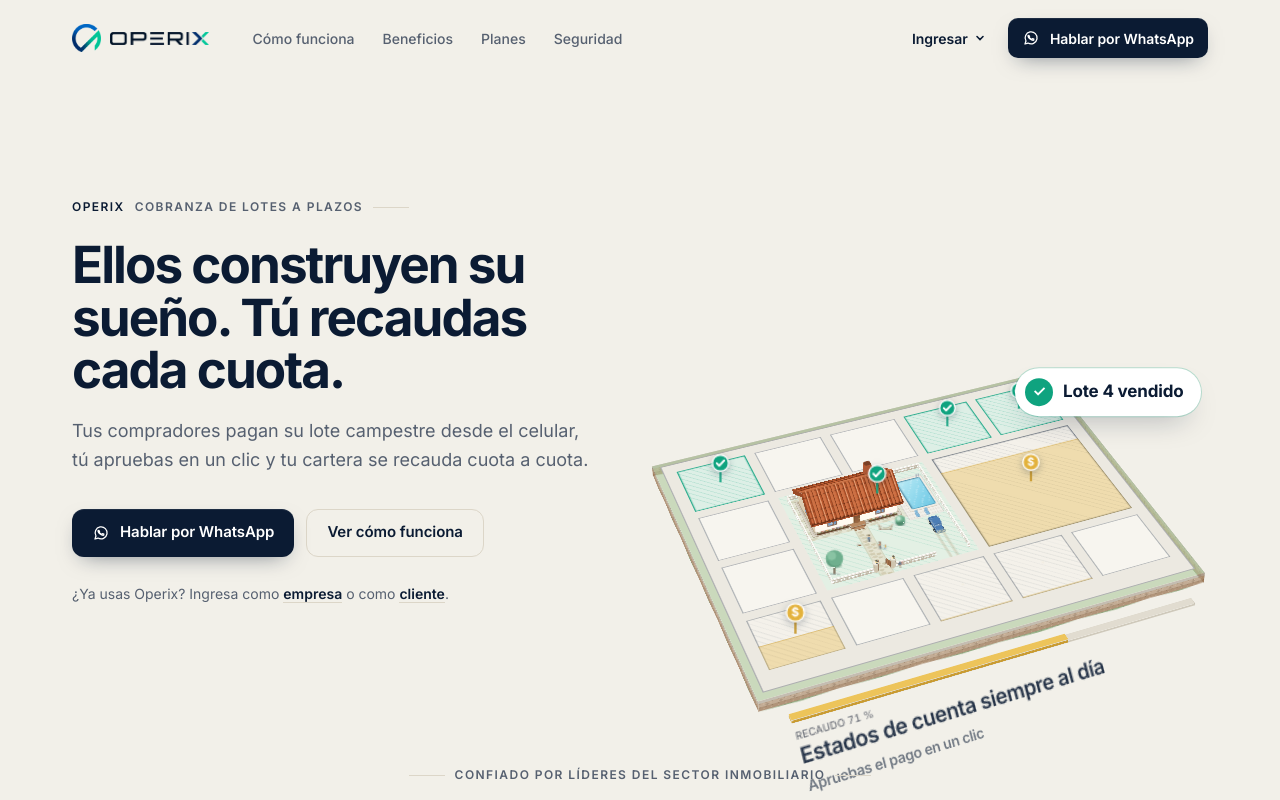
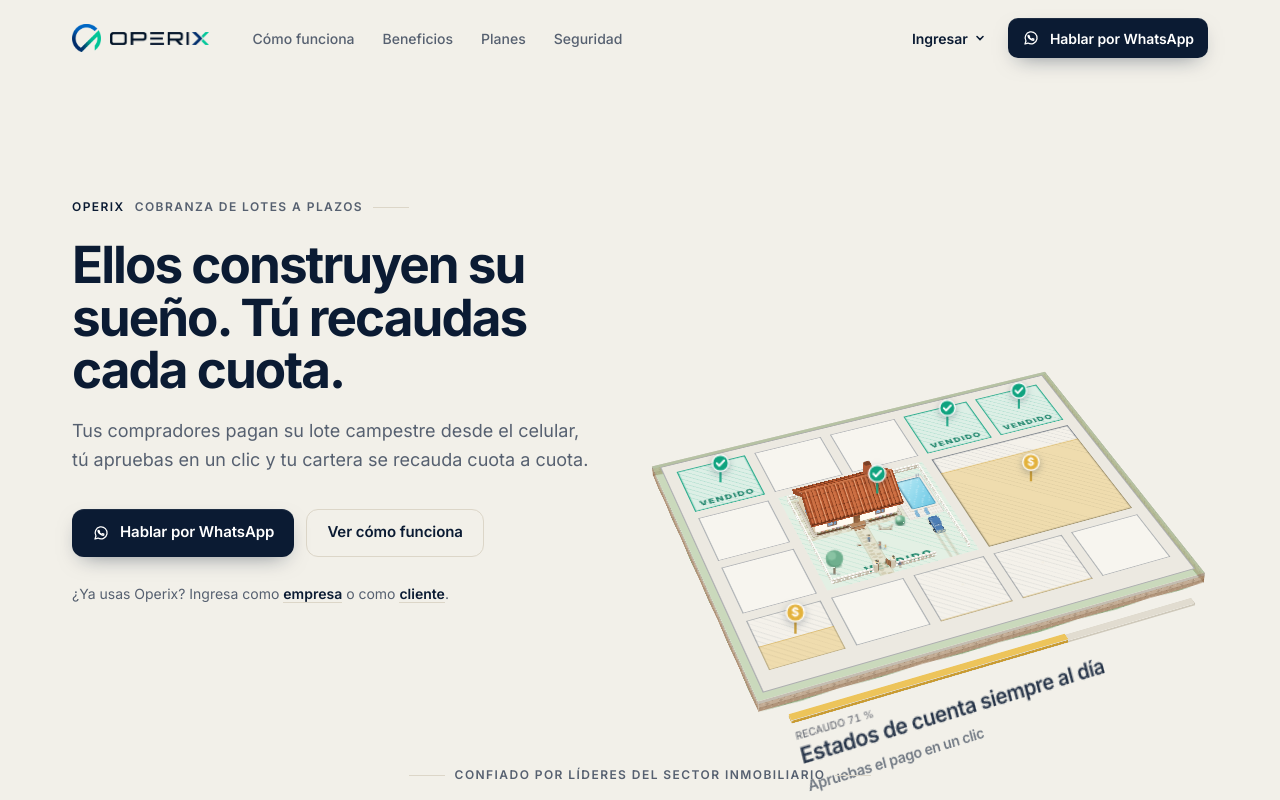
Before and after one commit to 96danielr/cobranza-inmobiliaria-frontend, a Next.js app: page / in a window 1280 px wide. Shown: the top 800 px of the page. Built offline with nearby package versions, Linux system fonts and the light colour scheme.

Commit message:
feat(landing): VENDIDO painted inside paid lots; remove button shine

```diff
--- a/src/components/landing/hero/hero-scene.css
+++ b/src/components/landing/hero/hero-scene.css
@@ -238,12 +238,8 @@
 .landing .ox .bb .pin.p3 svg { width: 50px; height: auto; }
 .landing .ox .bb.done.signed .p2 { transform: scale(0); opacity: 0; }
 .landing .ox .bb.done.signed .p3 { transform: scale(1); opacity: 1; }
-/* "Lote n vendido": a flat green badge at the top of the stage, large and readable; pops each time a lot is sold */
-.landing .ox .sold-toast { position: absolute; z-index: 4; top: 18%; right: 6%; display: flex; align-items: center; gap: 10px; padding: 10px 18px 10px 10px;
-  border-radius: 99px; background: #fff; color: #0B1B33; font-size: 17px; font-weight: 650; letter-spacing: -.01em;
-  box-shadow: 0 0 0 1px rgba(15,163,127,.25), 0 14px 30px -14px rgba(11,27,51,.35); opacity: 0; transform: translateY(6px) scale(.9); pointer-events: none; }
-.landing .ox .sold-toast i { width: 28px; height: 28px; border-radius: 50%; display: grid; place-items: center; background: #0FA37F; color: #fff; font-style: normal; font-size: 15px; font-weight: 800; }
-.landing .ox .sold-toast.pop { animation: sold-pop 2.1s cubic-bezier(.3,1.4,.5,1) forwards; }
-@keyframes sold-pop { 0% { opacity: 0; transform: translateY(8px) scale(.85); } 14% { opacity: 1; transform: translateY(0) scale(1.06); } 22% { transform: scale(1); } 85% { opacity: 1; transform: none; } 100% { opacity: .0; transform: translateY(-6px); } }
-.landing .ox.mobile .sold-toast { top: 4%; right: 50%; translate: 50% 0; font-size: 15px; }
-@media (prefers-reduced-motion: reduce) { .landing .ox .sold-toast.pop { animation: none; opacity: 1; transform: none; } }
+/* "VENDIDO" painted inside each paid lot, along its bottom (front) edge */
+.landing .ox .sold-tag { position: absolute; left: 0; right: 0; bottom: 3px; text-align: center; font-size: 9px; font-weight: 800; letter-spacing: .14em;
+  color: #0B7A5F; opacity: 0; transform: translateY(3px); transition: opacity .5s ease .15s, transform .5s ease .15s; pointer-events: none; }
+.landing .ox .paid > .sold-tag, .landing .ox .site.paid > .sold-tag { opacity: .9; transform: none; }
+.landing .ox .site > .sold-tag { font-size: 11px; bottom: 4px; }
--- a/src/components/landing/hero/heroScene.js
+++ b/src/components/landing/hero/heroScene.js
@@ -429,16 +429,17 @@ export function mountHeroScene(root) {
   const T0 = 900, STEP = 1800, DUR = 900, BUILD_DELAY = 500;
   const LOTS = PAY_ORDER.map((key, i) => { const done = T0 + (PAY_STEP[i] - 1) * STEP + STEP * .6;
     return { key, el: lotEl[key], pin: pins[i], fill: addFill(lotEl[key]), done, start: Math.max(T0 + 300 + i * 120, done - 2.8 * STEP), st: -1 }; });
+  LOTS.forEach(L => { const tag = document.createElement('b'); tag.className = 'sold-tag'; tag.textContent = 'VENDIDO'; L.el.appendChild(tag); });
   LOTS.push({ key: 'site', el: site, pin: sitePin, fill: addFill(site), start: 250, done: T0, st: -1 });
+  [site, site2].forEach(el => { const tag = document.createElement('b'); tag.className = 'sold-tag'; tag.textContent = 'VENDIDO'; el.appendChild(tag); });
   const SITE2_DONE = T0 + 3.4 * STEP;                                 // the second large lot finishes paying, then its house goes up
   LOTS.push({ key: 'site2', el: site2, pin: site2Pin, fill: addFill(site2), start: T0 + .6 * STEP, done: SITE2_DONE, st: -1 });
-  let recaudo = 0, lastPct = '', soldN = 0;
+  let recaudo = 0, lastPct = '';
   const CYCLE = T0 + BUILD_DELAY + (NS - 1) * STEP + STEP * .45 + DUR + 6800;   // build, then ~5 s of the house being lived in
   const easeOut = t => 1 - Math.pow(1 - t, 3), clamp = v => Math.min(Math.max(v, 0), 1);
   const backOut = t => { const c = 1.9; return 1 + (c + 1) * Math.pow(t - 1, 3) + c * Math.pow(t - 1, 2); };
   const easeIO = t => t < .5 ? 4 * t * t * t : 1 - Math.pow(-2 * t + 2, 3) / 2;
   const stage = $('ox');
-  const toast = document.createElement('div'); toast.className = 'sold-toast'; toast.innerHTML = '<i>✓</i><span></span>'; stage.appendChild(toast);                          // soldN: lots that have turned green in this cycle
   const listen = (type, fn) => stage.addEventListener(type, fn, { signal: ac.signal });   // removed by ac.abort() in the cleanup
   const wrap = $('oxw');
   const fitStage = () => { const w = stage.clientWidth || 800, mobile = window.innerWidth < 760 || w < 420;   // layout follows the viewport
@@ -516,10 +517,7 @@ export function mountHeroScene(root) {
     put(sitePin, 'transform', `translateZ(${(top + 2.5).toFixed(1)}px) rotateZ(${(CAM_Z - rz).toFixed(2)}deg) rotateX(${(-(56 + ryv)).toFixed(2)}deg)`);
     // bar = average collection across all lots; turns green when the whole portfolio is collected
     paidS += (recaudo - paidS) * .12;
-    soldN = LOTS.filter(L => L.st === 2).length;                   // lots that are green right now
     const pct = `RECAUDO ${Math.round(recaudo * 100)} %`; if (pct !== lastPct) { lastPct = pct; lblN.textContent = pct; n2.textContent = pct; }
-    if (soldN !== toast._n) { toast._n = soldN;                       // big flat badge: "Lote n vendido", pops each time a lot turns green
-      toast.classList.remove('pop'); if (soldN) { toast.lastChild.textContent = `Lote ${soldN} vendido`; void toast.offsetWidth; toast.classList.add('pop'); } }
     put(barG, 'transform', `translate3d(14px, ${BY}px, 0) scale3d(${Math.max(paidS * lenK, .002).toFixed(3)},1,1)`);
     const isDone = t > endT;
     if (isDone !== green) { green = isDone; barColor(isDone ? BAR_G : BAR_Y); fill2.classList.toggle('done', isDone); }
--- a/src/components/landing/landing.css
+++ b/src/components/landing/landing.css
@@ -472,7 +472,7 @@ body:has(.landing)::before { display: none; }
 .landing .bencard .cotas.grid4 .ct-text .num { margin-top: 4px; font-size: clamp(24px, 2.2vw, 32px); line-height: 1.1; letter-spacing: -.02em; }
 .landing .bencard .cotas.grid4 .ct-text .lbl { margin-top: 0; }
 /* dark buttons: a light yellow fill rises from the bottom with one smooth travelling wave on its crest;
-   idle buttons get a slow light sweep, and on hover they lift with a warm glow */
+   on hover they lift with a soft glow */
 .landing .btn.primary { position: relative; overflow: hidden; isolation: isolate; transition: transform .25s cubic-bezier(.3,.7,.3,1), color .3s ease .12s, box-shadow .3s ease; }
 .landing .btn.primary:hover, .landing .btn.primary:focus-visible { background: var(--ink); color: var(--ink); transform: translateY(-2px);
   box-shadow: 0 1px 0 rgba(255,255,255,.08) inset, 0 14px 30px -12px rgba(15,163,127,.45), 0 0 0 1px rgba(15,163,127,.35); }
@@ -481,11 +481,7 @@ body:has(.landing)::before { display: none; }
   transition: top .55s cubic-bezier(.3,.7,.3,1); animation: btn-wave 1.4s linear infinite; }
 .landing .btn.primary:hover::before, .landing .btn.primary:focus-visible::before { top: -12px; }
 @keyframes btn-wave { to { background-position: 120px 0, 0 11px; } }
-.landing .btn.primary::after { content: ''; position: absolute; z-index: 1; top: 0; bottom: 0; width: 40%; left: -60%; pointer-events: none;
-  background: linear-gradient(100deg, transparent, rgba(255,255,255,.22), transparent); animation: btn-shine 4.5s ease-in-out 1.5s infinite; }
-.landing .btn.primary:hover::after { animation: none; opacity: 0; }
-@keyframes btn-shine { 0%, 70% { left: -60%; } 100% { left: 130%; } }
-@media (prefers-reduced-motion: reduce) { .landing .btn.primary::before { transition: none; animation: none; } .landing .btn.primary::after { display: none; } }
+@media (prefers-reduced-motion: reduce) { .landing .btn.primary::before { transition: none; animation: none; } }
 
 /* text links stay ink and turn the statements' green on hover */
 .landing .hero .already a, .landing .close2 .box .tx .mail a, .landing .close2 .consent a,
```
